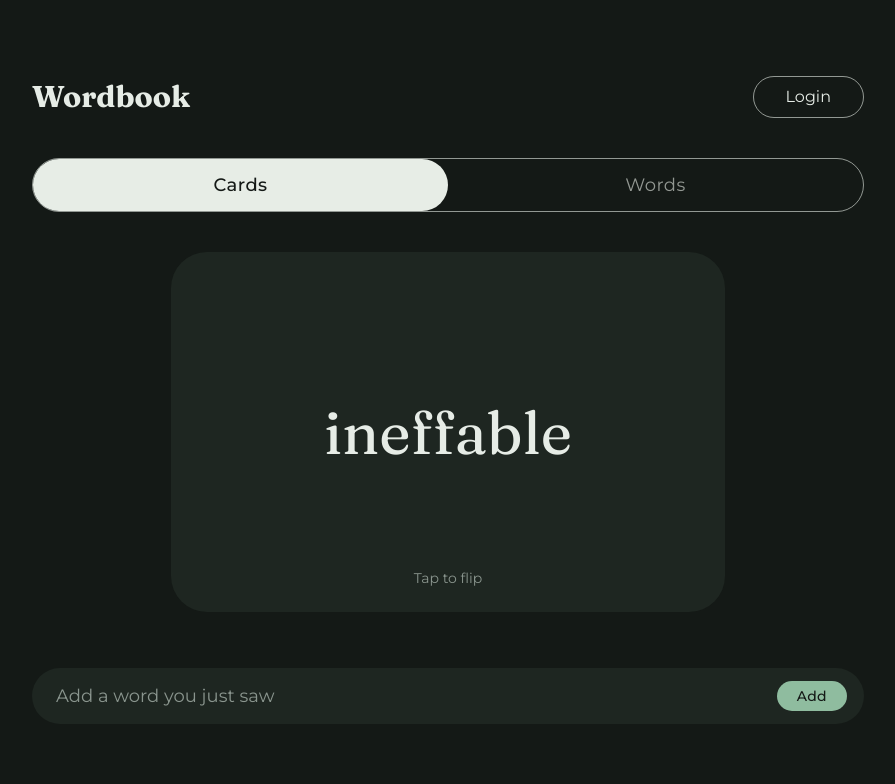
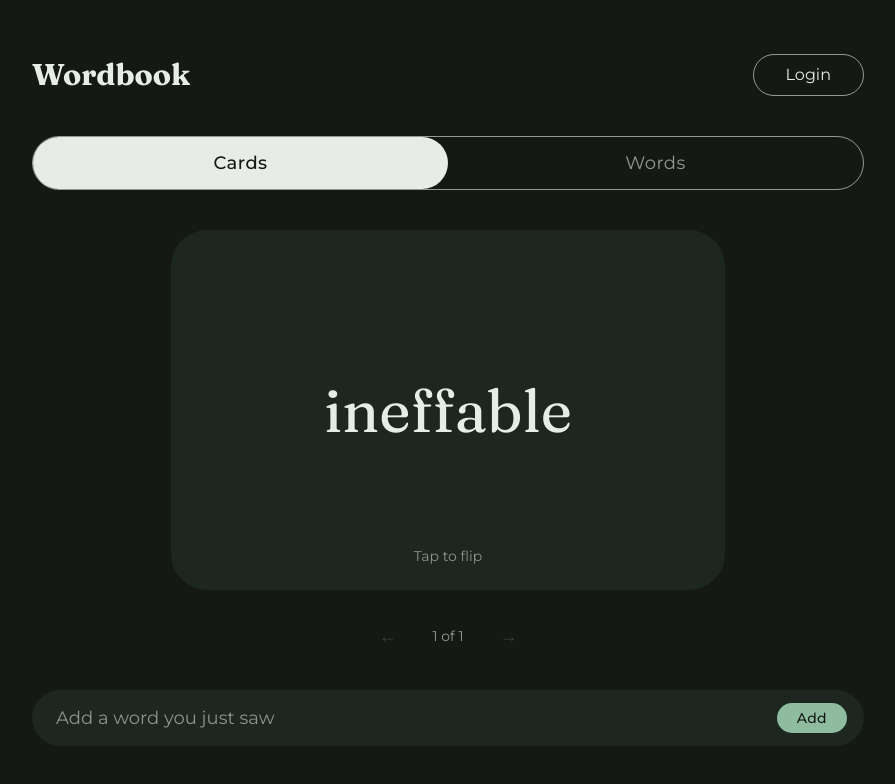
Before and after one commit to V-le319/Wordbook, a Next.js app: page / in a window 1280 px wide. Shown: the top 784 px of the page, without its empty margins (192-1087 px from the left). Built offline with nearby package versions, Linux system fonts and the light colour scheme; no server answers.

Commit message:
add word logic, card deck swipe, local storage, clerk login

```diff
--- a/src/app/page.tsx
+++ b/src/app/page.tsx
@@ -6,21 +6,14 @@ import Login from "@/components/Login";
 import TabSwitcher from "@/components/TabSwitcher";
 import WordListCard from "@/components/WordListCard";
 import { useState } from "react";
-import type { Word } from "@/lib/useWords";
+import { useWords } from "@/lib/useWords";
+import CardDeck from "@/components/CardDeck";
 
-const fakeWord: Word = {
-  id: "1",
-  text: "ineffable",
-  meaning: "too great or deep to be put into words",
-  partOfSpeech: "adjective",
-  example: "She felt an ineffable sadness as the train pulled away.",
-  exampleTranslation: "She felt a sadness too deep to describe.",
-  note: "Used for feelings, beauty, or experiences that language falls short of. Pronounced in-EF-uh-bul.",
-  learned: false,
-};
+
 
 export default function Home() {
         const [tab, setTab] = useState<"cards" | "words">("cards");
+        const { words, addWord }= useWords()
   return (
    <main className="h-screen w-full px-10 py-6 lg:px-56 lg:py-10 bg-bg flex flex-col gap-6 lg:gap-10 justify-center items-center">
         <div className="w-full flex flex-row justify-between items-center">
@@ -33,13 +26,13 @@ export default function Home() {
                       setTab={setTab}
                       />
         <div className="w-full lg:w-2/3">
-          {tab === "cards" ?  <FlashCard word={fakeWord}/> : <WordListCard/>}
+          {tab === "cards" ?  <CardDeck words={words} /> : <WordListCard words={words}/>}
         </div>
       </div>
 
 
 
-        <AddWordBar/>
+        <AddWordBar onAdd={addWord}/>
     </main>
   );
 }
--- a/src/components/AddWordBar.tsx
+++ b/src/components/AddWordBar.tsx
@@ -4,17 +4,26 @@ import { Input } from "./ui/input"
 import { Button } from "./ui/button";
 import { useState } from "react";
 
-const AddWordBar = () => {
+type Props = {
+  onAdd: (text: string) => void;
+};
+
+const AddWordBar = ({ onAdd }: Props) => {
   const [value, setValue] = useState("");
 
   const handleAdd = () => {
-
+      if (!value.trim()) return;
+      onAdd(value.trim());
+      setValue("");
   }
 
   return (
     <div className='w-full pl-6 flex justify-between items-center py-3 px-4 bg-font-card rounded-full'>
       <Input value={value}
     onChange={(e) => setValue(e.target.value)}
+    onKeyDown={(e) => {
+        if (e.key === "Enter") handleAdd();
+      }}
     placeholder="Add a word you just saw"
     className="h-auto flex-1 lg:text-lg rounded-none border-0! bg-transparent! p-0! text-base shadow-none! ring-0! focus-visible:ring-0!"/>
       <Button   onClick={handleAdd}
--- a/src/components/CardDeck.tsx
+++ b/src/components/CardDeck.tsx
@@ -1,9 +1,53 @@
-import React from 'react'
+"use client";
 
-const CardDeck = () => {
+import { useState } from "react";
+import FlashCard from "./FlashCard";
+import type { Word } from "@/lib/useWords";
+
+const CardDeck = ({ words }: { words: Word[] }) => {
+  const [index, setIndex] = useState(0);
+  const [startX, setStartX] = useState<number | null>(null);
+
+  if (words.length === 0) return null;
+
+  const next = () => setIndex((i) => Math.min(i + 1, words.length - 1));
+  const prev = () => setIndex((i) => Math.max(i - 1, 0));
+
+  const handleTouchEnd = (e: React.TouchEvent) => {
+    if (startX === null) return;
+    const diff = startX - e.changedTouches[0].clientX;
+    if (diff > 50) next();
+    if (diff < -50) prev();
+    setStartX(null);
+  };
+
   return (
-    <div>CardDeck</div>
-  )
-}
+    <div className="flex w-full flex-col items-center gap-4">
+      <div
+        className="w-full"
+        onTouchStart={(e) => setStartX(e.touches[0].clientX)}
+        onTouchEnd={handleTouchEnd}
+      >
+        <FlashCard key={words[index].id} word={words[index]} />
+      </div>
 
-export default CardDeck
+      <div className="flex items-center gap-6 text-sm text-light-bg/60">
+        <button onClick={prev} disabled={index === 0} className="px-3 text-lg disabled:opacity-30">
+          ←
+        </button>
+        <span>
+          {index + 1} of {words.length}
+        </span>
+        <button
+          onClick={next}
+          disabled={index === words.length - 1}
+          className="px-3 text-lg disabled:opacity-30"
+        >
+          →
+        </button>
+      </div>
+    </div>
+  );
+};
+
+export default CardDeck;
--- a/src/components/WordListCard.tsx
+++ b/src/components/WordListCard.tsx
@@ -1,8 +1,25 @@
-import React from 'react'
+import type { Word } from "@/lib/useWords";
 
-const WordListCard = () => {
+const WordListCard = ( { words } : { words: Word[] }) => {
   return (
-    <div>WordListCard</div>
+    <main className='h-auto w-full py-10 flex flex-col'>
+      <div className='flex flex-row gap-2 items-center mb-6'>
+        <svg width="8" height="8" viewBox="0 0 8 8" fill="none" xmlns="http://www.w3.org/2000/svg">
+            <circle cx="4" cy="4" r="4" fill="#8fbc9f" />
+        </svg>
+        <p className='text-sm font-sans text-light-bg/60'>Saved on this device only</p>
+      </div>
+
+      {words.map((word) => (
+        <div key={word.id}
+              className="w-full py-8 flex flex-row gap-16 items-baseline justify-between border-t border-t-light-bg/20"
+          >
+            <p className="font-serif text-light-bg font-medium text-xl lg:text-2xl tracking-wide">{word.text}</p>
+            <p className="text-base text-light-bg/80">{word.meaning}</p>
+        </div>
+        ))}
+
+    </main>
   )
 }
 
--- a/src/lib/useWords.ts
+++ b/src/lib/useWords.ts
@@ -1,4 +1,8 @@
-// src/lib/use-words.ts
+// src/lib/useWords.ts
+"use client";
+
+import { useEffect, useState } from "react";
+
 export type Word = {
   id: string;
   text: string;
@@ -10,7 +14,52 @@ export type Word = {
   learned: boolean;
 };
 
+const STORAGE_KEY = "wordbook-words";
+
+const startWords: Word[] = [
+  {
+    id: "1",
+    text: "ineffable",
+    meaning: "too great or deep to be put into words",
+    partOfSpeech: "adjective",
+    example: "She felt an ineffable sadness as the train pulled away.",
+    exampleTranslation: "She felt a sadness too deep to describe.",
+    note: "Used for feelings, beauty, or experiences that language falls short of. Pronounced in-EF-uh-bul.",
+    learned: false,
+  },
+];
+
 export function useWords() {
-  // TODO: words state, addWord, removeWord, toggleLearned
-  return {};
+  const [words, setWords] = useState<Word[]>([]);
+  const [loaded, setLoaded] = useState(false);
+
+  useEffect(() => {
+    try {
+      const saved = localStorage.getItem(STORAGE_KEY);
+      setWords(saved ? JSON.parse(saved) : startWords);
+    } catch {
+      setWords(startWords);
+    }
+    setLoaded(true);
+  }, []);
+
+  useEffect(() => {
+    if (loaded) localStorage.setItem(STORAGE_KEY, JSON.stringify(words));
+  }, [words, loaded]);
+
+  const addWord = (text: string) => {
+    const newWord: Word = {
+      id: crypto.randomUUID(),
+      text,
+      meaning: "",
+      partOfSpeech: "",
+      example: "",
+      exampleTranslation: "",
+      note: "",
+      learned: false,
+    };
+    setWords((prev) => [newWord, ...prev]);
+  };
+
+  return { words, addWord };
 }
```
